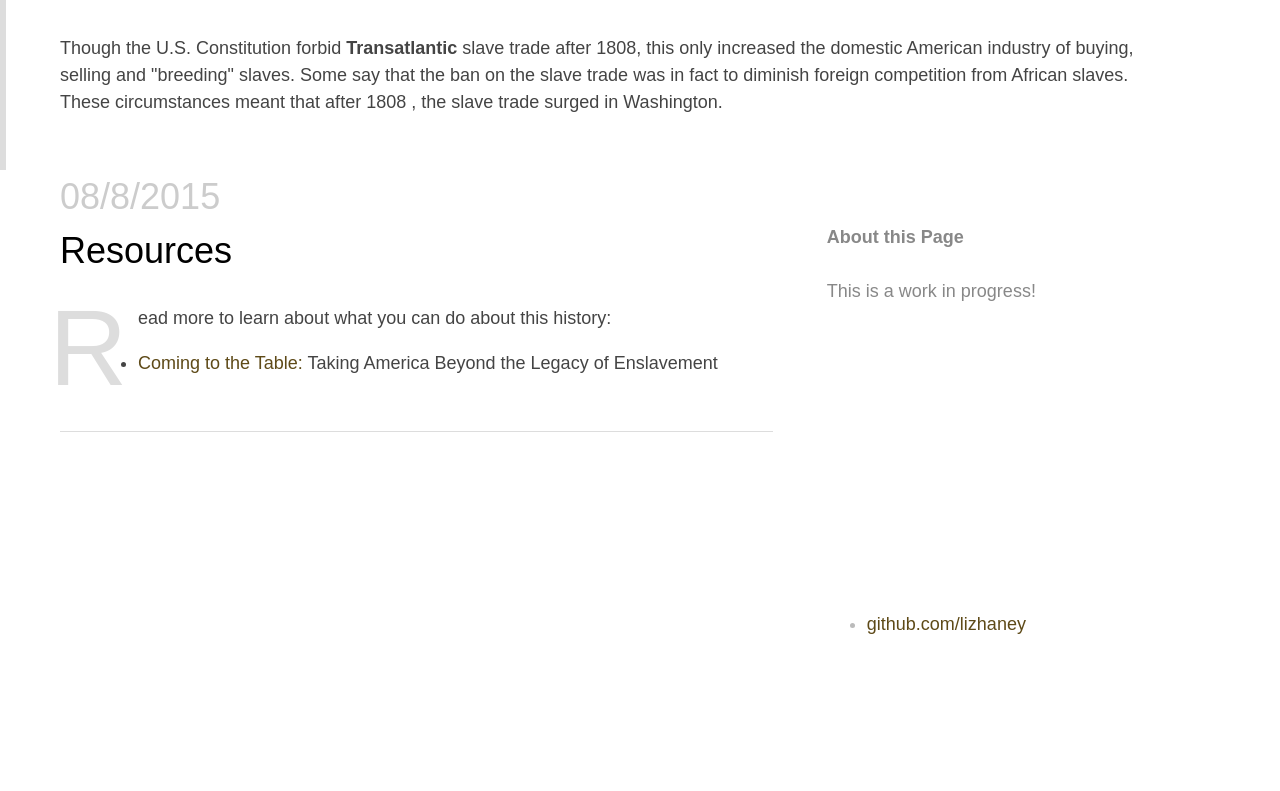
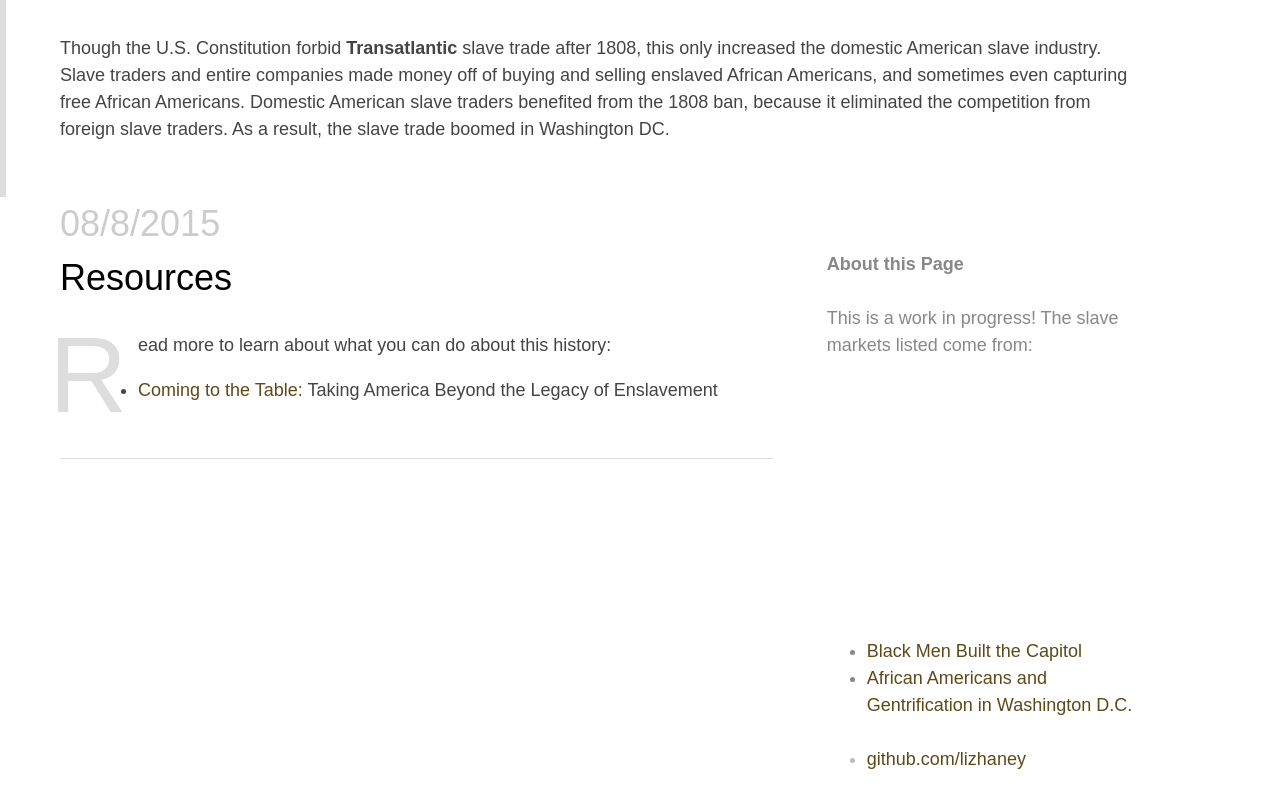
Before and after one commit to lizhaney/dc_slave_markets, a Jekyll site: the page built from index.html, in a window 1280 px wide. Shown: the part 626-1417 px from the top of the page. Built offline with Jekyll 4.4.1, drawn with Linux system fonts in a browser that asks for light colours; before the commit the page ends 1282 px from its top, so only the background shows below that.

Commit message:
added references fixed text

```diff
--- a/index.html
+++ b/index.html
@@ -4,7 +4,7 @@ title: World Heritage
 ---
 <a href="#">Mapping Slave Sites in Washington DC</a></h2>
 			<iframe width='100%' height='400px' frameBorder='0' src='https://a.tiles.mapbox.com/v4/eokillea.n4de1lpd/attribution,zoompan,zoomwheel,geocoder,share.html?access_token=pk.eyJ1IjoiZW9raWxsZWEiLCJhIjoiTjg2ZF9ocyJ9.IgjO_EH9p6koRArma5_skg'></iframe>
-			<p>Though the U.S. Constitution forbid <b>Transatlantic</b> slave trade after 1808, this only increased the domestic American industry of buying, selling and "breeding" slaves. Some say that the ban on the slave trade was in fact to diminish foreign competition from African slaves. These circumstances meant that after 1808 , the slave trade surged in Washington.</p>
+			<p>Though the U.S. Constitution forbid <b>Transatlantic</b> slave trade after 1808, this only increased the domestic American slave industry. Slave traders and entire companies made money off of buying and selling enslaved African Americans, and sometimes even capturing free African Americans. Domestic American slave traders benefited from the 1808 ban, because it eliminated the competition from foreign slave traders. As a result, the slave trade boomed in Washington DC. </p>
 </div><div id="main">
 		<article>
 			<h3>08/8/2015</h3>
@@ -17,7 +17,9 @@ title: World Heritage
 	<aside id="sidebar">
 		<div class="module">
 			<h4>About this Page</h4>
-			<p class="about-us-content">This is a work in progress!
+			<p class="about-us-content">This is a work in progress! The slave markets listed come from:
+			<ul><li><a href="https://books.google.com/books?id=eest66wNX2UC&dq=dc+slave+markets&source=gbs_navlinks_s">Black Men Built the Capitol</a></li>
+			<li><a href="https://books.google.com/books?id=Rli8AgAAQBAJ&dq=dc+slave+markets+yellow+house&source=gbs_navlinks_s">African Americans and Gentrification in Washington D.C.</a></li></ul>
 			</p>
 
 		</div>
```
